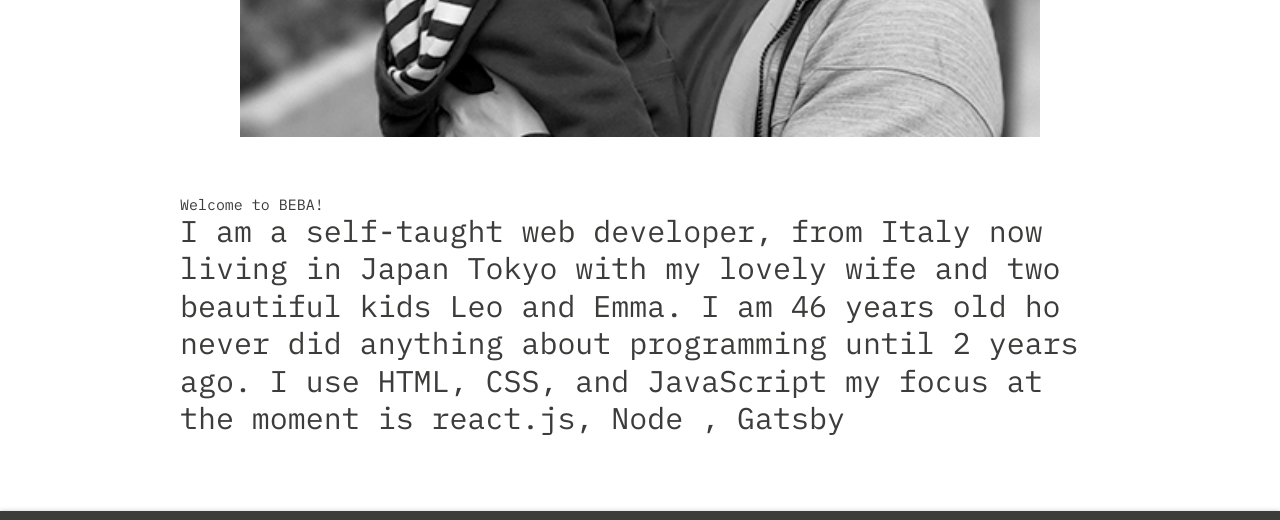
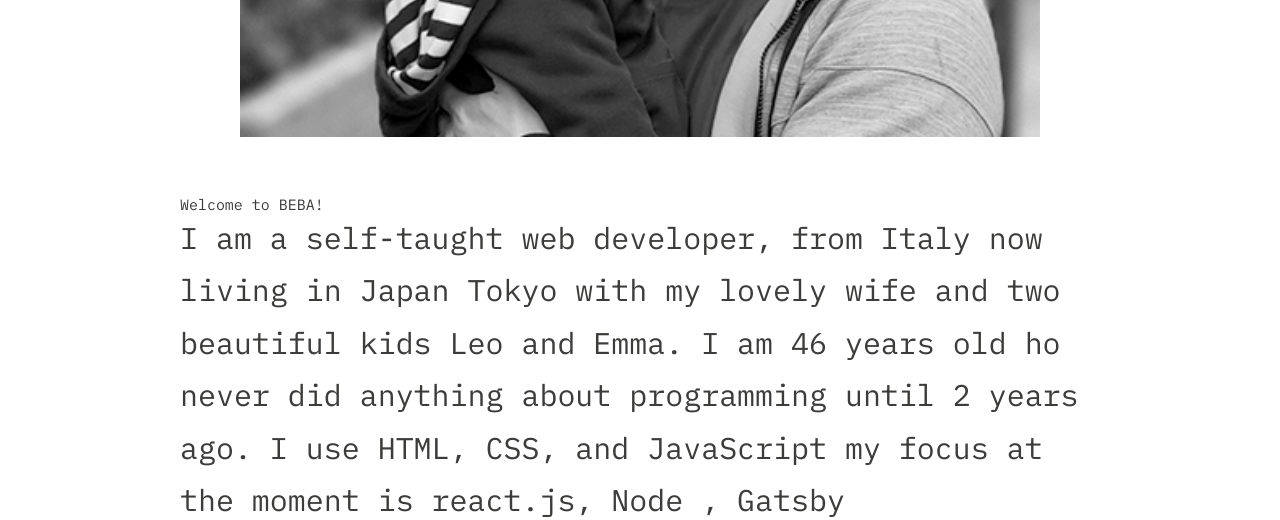
Before and after one commit to seibas/Gatsby-portfolio-01, a Gatsby site: page /about in a window 1280 px wide. Shown: the part 725-1245 px from the top of the page. Built offline with nearby package versions, Linux system fonts and the light colour scheme; Gatsby itself is replaced by a stand-in of ours; some packages are replaced by stand-ins of ours.

Commit message:
about style

```diff
--- a/src/pages/about.js
+++ b/src/pages/about.js
@@ -15,7 +15,7 @@ const about = ({ data }) => {
             <h2 style={{ display: `block`, fontSize: `2.0rem`, lineHeight: '1.5rem', marginTop:`4rem`, textAlign:`left`, marginBottom:`-4rem` }}> Hey, I'm Sebastiano.</h2>
             <BannerImageFluid fluid={data.file.childImageSharp.fluid} alt="" />
        <p className= { "laptopTitle" }>Welcome to {data.site.siteMetadata.title}!</p>
-       <h2  style={{ display: `block`, fontSize: `2.0rem`, lineHeight: '2.5rem', marginTop:`0rem`, textAlign:`left`, marginBottom:`4rem` }}>I am a self-taught web developer, from Italy now living in Japan Tokyo with my lovely wife and two beautiful kids Leo and Emma. I am 46 years old ho never did anything about programming until 2 years ago.
+       <h2  style={{ display: `block`, fontSize: `2.0rem`, lineHeight: '3.5rem', marginTop:`0rem`, textAlign:`left`, marginBottom:`4rem` }}>I am a self-taught web developer, from Italy now living in Japan Tokyo with my lovely wife and two beautiful kids Leo and Emma. I am 46 years old ho never did anything about programming until 2 years ago.
 I use HTML, CSS, and JavaScript my focus at the moment is react.js, Node , Gatsby
 </h2>
         </Layout>
```
